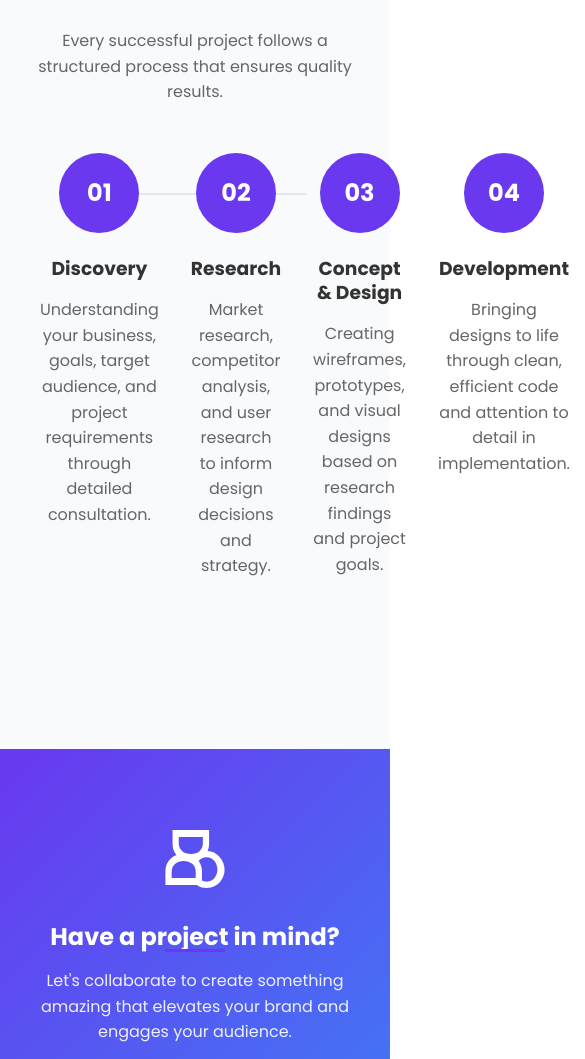
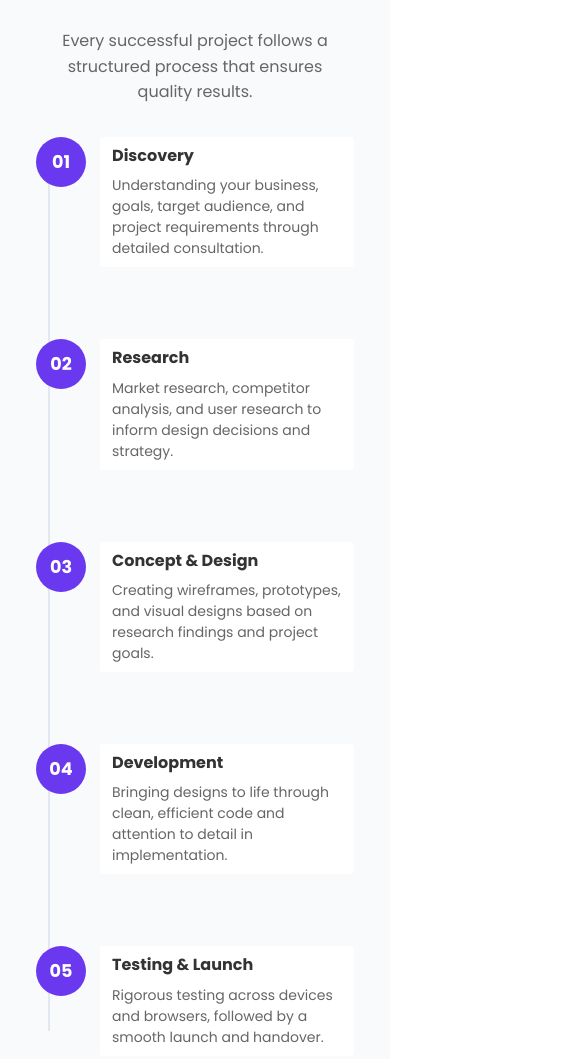
Before and after one commit to DonCarlosDesign/Carlos-A-Portfolio, a plain HTML site: page portfolio.html in a window 390 px wide. Shown: the part 4860-5919 px from the top of the page, 585 px wide, since content can reach past the window. Drawn offline with Linux system fonts and the light colour scheme.

Commit message:
fixed design process section for mobile responsive

```diff
--- a/css/animations.css
+++ b/css/animations.css
@@ -7,7 +7,7 @@
     transition-duration: 250ms;
 }
 
-/* Global fade-in animation for the page */
+/* PERF-TEST: disable page fade
 @keyframes fadeInPage {
     0% {
         opacity: 0;
@@ -17,7 +17,6 @@
     }
 }
 
-/* Page transition overlay */
 .page-transition {
     position: fixed;
     top: 0;
@@ -35,6 +34,7 @@
     opacity: 0.9;
     pointer-events: all;
 }
+*/
 
 /* Animations for content based on scroll */
 .fade-in {
--- a/css/responsive.css
+++ b/css/responsive.css
@@ -374,6 +374,59 @@
     .project-highlights {
         padding-left: 1rem;
     }
+
+    /* Design Process Timeline Responsive Styles - Mobile */
+    .process-steps {
+        flex-direction: column;
+        gap: 2.5rem;
+        padding: 0;
+        margin: 0 1.5rem;
+    }
+
+    .process-steps::before {
+        left: 29px;
+        right: auto;
+        top: 0;
+        bottom: 0;
+        width: 2px;
+        height: 100%;
+    }
+
+    .process-step {
+        display: grid;
+        grid-template-columns: auto 1fr;
+        grid-gap: 1.5rem;
+        text-align: left;
+        max-width: none;
+        width: 100%;
+        margin: 0;
+        padding-left: 0;
+    }
+
+    .step-number {
+        width: 60px;
+        height: 60px;
+        font-size: 1.25rem;
+        margin: 0;
+        align-self: flex-start;
+    }
+
+    .step-content {
+        padding-right: 1rem;
+    }
+
+    .process-step h3 {
+        font-size: 1.1rem;
+        margin: 0.25rem 0 0.75rem;
+        white-space: normal;
+        line-height: 1.4;
+    }
+
+    .process-step p {
+        font-size: 0.9rem;
+        line-height: 1.6;
+        margin: 0;
+    }
 }
 
 /* Extra small screens (small mobiles, 480px and down) */
@@ -473,6 +526,105 @@
         width: 10px;
         height: 10px;
     }
+
+    /* Design Process Timeline Stroke Alignment Fix */
+    .process-steps {
+        margin: 0;
+        padding: 0 1rem;
+    }
+
+    .process-steps::before {
+        left: 19px; /* Perfectly centers the stroke with the 40px circles */
+        width: 2px;
+        height: calc(100% - 30px);
+        top: 20px;
+        background-color: var(--border-color);
+        z-index: 1;
+    }
+
+    .process-step {
+        display: grid;
+        grid-template-columns: 40px 1fr; /* Match column width to circle size */
+        gap: 1.25rem;
+        margin-bottom: 2rem;
+    }
+
+    .step-number {
+        width: 40px;
+        height: 40px;
+        display: flex;
+        align-items: center;
+        justify-content: center;
+        position: relative;
+        z-index: 3; /* Keep circles above the stroke */
+    }
+
+    .step-content {
+        position: relative;
+        z-index: 2;
+        padding: 0.5rem 0.75rem;
+        background: var(--background-color);
+        border-radius: 4px;
+        padding-top: 0.5rem; /* Align text with circle vertical center */
+    }
+
+    /* Remove margin from last step for proper stroke end */
+    .process-step:last-child {
+        margin-bottom: 0;
+    }
+
+    /* Design Process Extra Small Screen Adjustments */
+    .process-steps {
+        margin: 0;
+        padding: 0 0.75rem;
+    }
+
+    .process-steps::before {
+        left: 24px;
+        width: 2px;
+        height: calc(100% - 50px);
+        top: 25px;
+    }
+
+    .process-step {
+        grid-template-columns: 50px minmax(0, 1fr);
+        grid-gap: 0.875rem;
+        padding: 0;
+        margin-bottom: 2rem;
+    }
+
+    .process-step:last-child {
+        margin-bottom: 0;
+    }
+
+    .step-number {
+        width: 50px;
+        height: 50px;
+        font-size: 1.1rem;
+        margin: 0;
+    }
+
+    .step-content {
+        padding-right: 0.25rem;
+        min-width: 0; /* Ensures text wrapping works properly */
+    }
+
+    .step-content h3 {
+        font-size: 1rem;
+        margin: 0 0 0.5rem;
+    }
+
+    .step-content p {
+        font-size: 0.875rem;
+        line-height: 1.5;
+        margin: 0;
+        color: var(--text-light);
+    }
+
+    .section-intro {
+        padding: 0 1rem;
+        margin-bottom: 2rem;
+    }
 }
 
 /* Mobile menu toggle styles */
--- a/css/style.css
+++ b/css/style.css
@@ -27,7 +27,9 @@ body {
     color: var(--text-color);
     background-color: var(--background-color);
     line-height: 1.6;
+    /* PERF-TEST: disable page fade
     animation: fadeInPage 0.6s ease forwards;
+    */
 }
 
 h1, h2, h3, h4, h5, h6 {
@@ -881,11 +883,7 @@ footer {
     color: var(--primary-color);
 }
 
-/* Remove the filter for dark theme since we'll use different SVG instead */
-.dark-theme .footer-logo {
-    /* No filter needed */
-}
-
+/* Dark theme logo handled by different SVG instead of filter */
 .dark-theme .logo-small a:hover .footer-logo {
     transform: scale(1.05);
     filter: brightness(1.2);
@@ -1125,6 +1123,7 @@ footer {
     position: relative;
     max-width: 1000px;
     margin: 0 auto;
+    padding: 2rem 0;
 }
 
 .process-steps::before {
@@ -1144,6 +1143,8 @@ footer {
     text-align: center;
     flex: 1;
     padding: 0 1rem;
+    max-width: 250px;
+    margin: 0 auto;
 }
 
 .step-number {
@@ -1158,6 +1159,24 @@ footer {
     align-items: center;
     justify-content: center;
     margin: 0 auto 1.5rem;
+    transition: all 0.3s ease;
+    position: relative;
+    z-index: 3;
+}
+
+.process-step h3 {
+    font-size: 1.2rem;
+    margin-bottom: 1rem;
+    line-height: 1.3;
+    transition: all 0.3s ease;
+}
+
+.process-step p {
+    font-size: 0.95rem;
+    line-height: 1.5;
+    color: var(--text-light);
+    margin: 0;
+    transition: all 0.3s ease;
 }
 
 #testimonials {
--- a/js/main.js
+++ b/js/main.js
@@ -8,10 +8,12 @@ document.addEventListener('DOMContentLoaded', function() {
         htmlElement.classList.add('dark-theme');
     }
 
+    /* PERF-TEST: disable page fade
     // Create page transition element
     const pageTransition = document.createElement('div');
     pageTransition.className = 'page-transition';
     document.body.appendChild(pageTransition);
+    */
 
     // Handle page transitions
     document.querySelectorAll('a').forEach(link => {
@@ -32,6 +34,7 @@ document.addEventListener('DOMContentLoaded', function() {
                 return;
             }
 
+            /* PERF-TEST: disable page fade
             e.preventDefault();
 
             // Fade out content first
@@ -47,6 +50,7 @@ document.addEventListener('DOMContentLoaded', function() {
                     window.location.href = href;
                 }, 400);
             }, 100);
+            */
         });
     });
 
--- a/portfolio.html
+++ b/portfolio.html
@@ -229,32 +229,42 @@
                 <div class="process-steps">
                     <div class="process-step">
                         <div class="step-number">01</div>
+                        <div class="step-content">
                             <h3>Discovery</h3>
                             <p>Understanding your business, goals, target audience, and project requirements through detailed consultation.</p>
+                        </div>
                     </div>
 
                     <div class="process-step">
                         <div class="step-number">02</div>
+                        <div class="step-content">
                             <h3>Research</h3>
                             <p>Market research, competitor analysis, and user research to inform design decisions and strategy.</p>
+                        </div>
                     </div>
 
                     <div class="process-step">
                         <div class="step-number">03</div>
+                        <div class="step-content">
                             <h3>Concept & Design</h3>
                             <p>Creating wireframes, prototypes, and visual designs based on research findings and project goals.</p>
+                        </div>
                     </div>
 
                     <div class="process-step">
                         <div class="step-number">04</div>
+                        <div class="step-content">
                             <h3>Development</h3>
                             <p>Bringing designs to life through clean, efficient code and attention to detail in implementation.</p>
+                        </div>
                     </div>
 
                     <div class="process-step">
                         <div class="step-number">05</div>
+                        <div class="step-content">
                             <h3>Testing & Launch</h3>
                             <p>Rigorous testing across devices and browsers, followed by a smooth launch and handover.</p>
+                        </div>
                     </div>
                 </div>
             </div>
```
Lines whose indentation alone changed are shown as unchanged.
